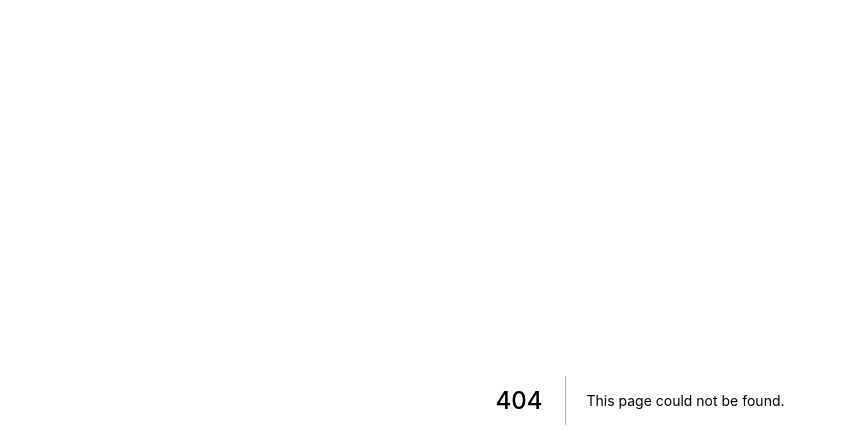
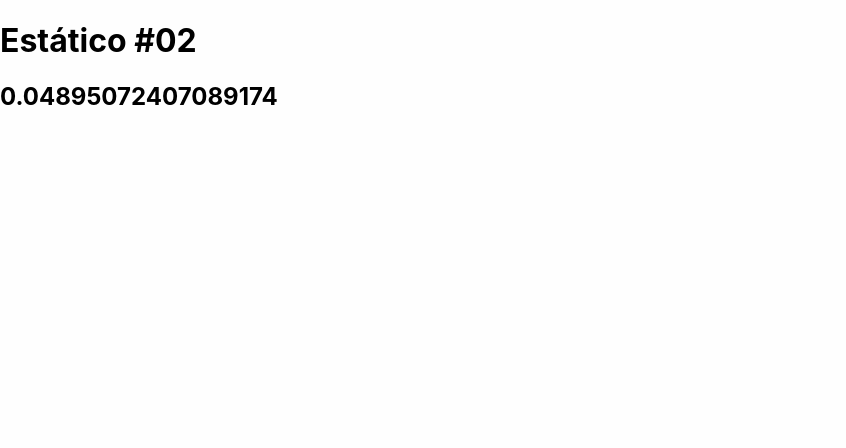
Before and after one commit to David-Pires/renderizacao, a Next.js app: page /estatico2 in a window 1280 px wide. Before the commit this address had no page. Shown: the top 448 px of the page, without its empty margins (0-846 px from the left). Built offline with nearby package versions, Linux system fonts and the light colour scheme.

Commit message:
convention of getStaticProps() through props

```diff
--- a/pages/estatico1.jsx
+++ b/pages/estatico1.jsx
@@ -1,4 +1,4 @@
-import { useEffect, useState } from 'react'
+// import { useEffect, useState } from 'react'
 
 export default function Estatico1() {
   // const[num, setNum] = useState(0)
--- /dev/null
+++ b/pages/estatico2.jsx
@@ -0,0 +1,16 @@
+export function getStaticProps() {
+  return {
+    props: {
+      numero: Math.random(),
+    },
+  };
+}
+
+export default function Estatico2(props) {
+  return (
+    <div>
+      <h1>Estático #02</h1>
+      <h2>{props.numero}</h2>
+    </div>
+  );
+}
```
